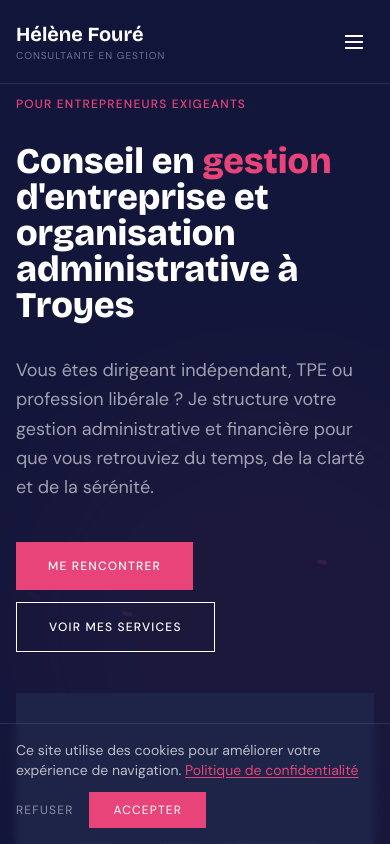
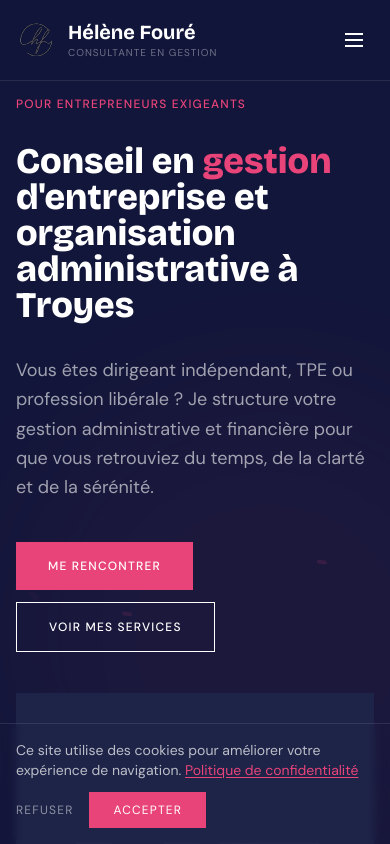
Before and after one commit to WeboPoulpe/HELENE, a Next.js app: page / in a window 390 px wide. Shown: the top 844 px of the page. Built offline with nearby package versions, Linux system fonts and the light colour scheme.

Commit message:
feat: booking URL, logo integration
Branche tous les CTAs de réservation sur Microsoft Bookings (nouvelle fenetre).
Intègre le logo SVG dans header, mobile nav et footer.
Refactore ContactIframe pour embarquer le calendrier Bookings.
Crée src/lib/constants.ts pour l'URL centralisée.

```diff
--- a/src/app/offre/page.tsx
+++ b/src/app/offre/page.tsx
@@ -1,5 +1,6 @@
 import type { Metadata } from 'next'
 import Link from 'next/link'
+import { BOOKING_URL } from '@/lib/constants'
 import { ServicesList } from '@/components/sections/ServicesList'
 import { HowIWorkSection } from '@/components/sections/HowIWorkSection'
 import { PricingSection } from '@/components/sections/PricingSection'
@@ -32,9 +33,9 @@ export default function OffrePage() {
                 sérénité.
               </p>
               <div className="mt-8">
-                <Link href="/contact">
+                <a href={BOOKING_URL} target="_blank" rel="noopener noreferrer">
                   <Button variant="primary">Planifiez un appel découverte</Button>
-                </Link>
+                </a>
               </div>
             </div>
             {/* Right: placeholder */}
@@ -62,9 +63,9 @@ export default function OffrePage() {
             concrètement.
           </p>
           <div className="mt-8 flex flex-col sm:flex-row gap-4 justify-center">
-            <Link href="/contact">
+            <a href={BOOKING_URL} target="_blank" rel="noopener noreferrer">
               <Button variant="primary">Réservez votre appel</Button>
-            </Link>
+            </a>
             <Link href="/qui-suis-je">
               <Button variant="ghost">En savoir plus sur moi</Button>
             </Link>
--- a/src/components/layout/Footer.tsx
+++ b/src/components/layout/Footer.tsx
@@ -17,11 +17,20 @@ export function Footer() {
       <div className="mx-auto max-w-6xl px-4 py-16 sm:px-6 lg:px-8">
         <div className="grid gap-10 lg:grid-cols-3 lg:gap-8">
           <div className="flex flex-col gap-4 lg:border-r lg:border-white/10 lg:pr-8">
-            <div>
-              <p className="font-display text-xl font-bold text-white">Hélène Fouré</p>
-              <p className="mt-1 text-[10px] uppercase tracking-widest text-white/40">
-                Consultante en gestion d&apos;entreprise
-              </p>
+            <div className="flex items-center gap-3">
+              <img
+                src="/logo.svg"
+                alt="Hélène Fouré"
+                width={44}
+                height={44}
+                className="h-11 w-11 object-contain"
+              />
+              <div>
+                <p className="font-display text-xl font-bold text-white leading-tight">Hélène Fouré</p>
+                <p className="mt-0.5 text-[10px] uppercase tracking-widest text-white/40">
+                  Consultante en gestion d&apos;entreprise
+                </p>
+              </div>
             </div>
             <p className="font-serif italic text-white/60 text-sm leading-relaxed">
               &ldquo;Je structure, tu respires.&rdquo;
--- a/src/components/layout/Header.tsx
+++ b/src/components/layout/Header.tsx
@@ -4,6 +4,7 @@ import { useState } from 'react'
 import Link from 'next/link'
 import { Button } from '@/components/ui/Button'
 import { MobileNav } from './MobileNav'
+import { BOOKING_URL } from '@/lib/constants'
 
 const navLinks = [
   { href: '/', label: 'Accueil' },
@@ -22,14 +23,23 @@ export function Header() {
         <div className="mx-auto flex max-w-6xl items-center justify-between px-4 py-5 sm:px-6 lg:px-8">
           <Link
             href="/"
-            className="flex flex-col focus-visible:outline-none focus-visible:ring-2 focus-visible:ring-rose focus-visible:ring-offset-2"
+            className="flex items-center gap-3 focus-visible:outline-none focus-visible:ring-2 focus-visible:ring-rose focus-visible:ring-offset-2"
           >
-            <span className="font-display text-xl font-bold text-white">
-              Hélène Fouré
-            </span>
-            <span className="text-[10px] uppercase tracking-widest text-white/40">
-              Consultante en gestion
-            </span>
+            <img
+              src="/logo.svg"
+              alt="Hélène Fouré"
+              width={40}
+              height={40}
+              className="h-10 w-10 object-contain"
+            />
+            <div className="flex flex-col">
+              <span className="font-display text-xl font-bold text-white leading-tight">
+                Hélène Fouré
+              </span>
+              <span className="text-[10px] uppercase tracking-widest text-white/40">
+                Consultante en gestion
+              </span>
+            </div>
           </Link>
 
           <nav
@@ -48,9 +58,9 @@ export function Header() {
           </nav>
 
           <div className="hidden lg:block">
-            <Link href="/contact">
+            <a href={BOOKING_URL} target="_blank" rel="noopener noreferrer">
               <Button variant="primary">Réserver un appel</Button>
-            </Link>
+            </a>
           </div>
 
           <button
--- a/src/components/layout/MobileNav.tsx
+++ b/src/components/layout/MobileNav.tsx
@@ -4,6 +4,7 @@ import { useEffect } from 'react'
 import Link from 'next/link'
 import { motion, AnimatePresence } from 'framer-motion'
 import { Button } from '@/components/ui/Button'
+import { BOOKING_URL } from '@/lib/constants'
 
 const navLinks = [
   { href: '/', label: 'Accueil', number: '01' },
@@ -99,6 +100,14 @@ export function MobileNav({ isOpen, onClose }: MobileNavProps) {
             <div className="relative flex h-full flex-col px-8 py-7">
               {/* Header */}
               <div className="flex items-center justify-between">
+                <div className="flex items-center gap-3">
+                  <img
+                    src="/logo.svg"
+                    alt="Hélène Fouré"
+                    width={36}
+                    height={36}
+                    className="h-9 w-9 object-contain"
+                  />
                   <div>
                     <span className="font-display text-base font-bold tracking-tight text-white">
                       Hélène Fouré
@@ -106,6 +115,7 @@ export function MobileNav({ isOpen, onClose }: MobileNavProps) {
                     <p className="mt-0.5 text-[10px] uppercase tracking-widest text-rose/80">
                       Consultante en gestion
                     </p>
+                  </div>
                 </div>
                 <motion.button
                   onClick={onClose}
@@ -163,11 +173,11 @@ export function MobileNav({ isOpen, onClose }: MobileNavProps) {
                 <p className="mb-5 font-serif text-sm italic text-white/35">
                   &ldquo;Je structure, tu respires.&rdquo;
                 </p>
-                <Link href="/contact" onClick={onClose}>
+                <a href={BOOKING_URL} target="_blank" rel="noopener noreferrer" onClick={onClose}>
                   <Button variant="primary" className="w-full">
                     Réserver un appel
                   </Button>
-                </Link>
+                </a>
               </motion.div>
             </div>
           </motion.div>
--- a/src/components/sections/ContactIframe.tsx
+++ b/src/components/sections/ContactIframe.tsx
@@ -1,44 +1,20 @@
-'use client'
-
-import { useEffect, useState } from 'react'
+import { BOOKING_URL } from '@/lib/constants'
 
 export function ContactIframe() {
-  const [formUrl, setFormUrl] = useState<string | null>(null)
-
-  useEffect(() => {
-    const url = process.env.NEXT_PUBLIC_CONTACT_FORM_URL
-    if (url) setFormUrl(url)
-  }, [])
-
-  if (!formUrl) {
-    return (
-      <div className="rounded-2xl bg-stone p-10 text-center">
-        <p className="font-serif text-xl italic text-ink">
-          Envoyez-moi un message
-        </p>
-        <p className="mt-4 text-base text-muted">
-          Pour me contacter, écrivez-moi directement à :
-        </p>
-        <a
-          href="mailto:contact@helene-foure.fr"
-          className="mt-3 inline-block text-lg font-medium text-terracotta hover:text-terracotta/80 transition-colors focus-visible:outline-none focus-visible:ring-2 focus-visible:ring-terracotta focus-visible:ring-offset-2 rounded-sm"
-        >
-          contact@helene-foure.fr
-        </a>
+  return (
+    <div>
+      <p className="mb-8 text-center font-serif text-xl italic text-navy">
+        Choisissez un créneau qui vous convient
+      </p>
+      <div className="overflow-hidden border border-navy/10">
+        <iframe
+          src={BOOKING_URL}
+          width="100%"
+          height="720"
+          title="Réserver un rendez-vous avec Hélène Fouré"
+          className="border-0"
+        />
       </div>
-    )
-  }
-
-  return (
-    <div className="overflow-hidden rounded-2xl">
-      <iframe
-        src={formUrl}
-        width="100%"
-        height="700"
-        frameBorder="0"
-        title="Formulaire de contact"
-        className="border-0"
-      />
     </div>
   )
 }
--- a/src/components/sections/CtaSection.tsx
+++ b/src/components/sections/CtaSection.tsx
@@ -1,8 +1,8 @@
 'use client'
 
 import { motion } from 'framer-motion'
-import Link from 'next/link'
 import { Button } from '@/components/ui/Button'
+import { BOOKING_URL } from '@/lib/constants'
 
 export function CtaSection() {
   return (
@@ -33,9 +33,9 @@ export function CtaSection() {
             Sans engagement.
           </p>
           <div className="mt-8">
-            <Link href="/contact">
+            <a href={BOOKING_URL} target="_blank" rel="noopener noreferrer">
               <Button variant="primary">Réservez votre appel découverte</Button>
-            </Link>
+            </a>
           </div>
         </motion.div>
       </div>
--- a/src/components/sections/HeroSection.tsx
+++ b/src/components/sections/HeroSection.tsx
@@ -3,6 +3,7 @@
 import { motion } from 'framer-motion'
 import Link from 'next/link'
 import { Button } from '@/components/ui/Button'
+import { BOOKING_URL } from '@/lib/constants'
 
 export function HeroSection() {
   return (
@@ -91,9 +92,9 @@ export function HeroSection() {
               transition={{ duration: 0.5, ease: 'easeOut', delay: 0.55 }}
               className="flex flex-col gap-3 sm:flex-row mt-2"
             >
-              <Link href="/contact">
+              <a href={BOOKING_URL} target="_blank" rel="noopener noreferrer">
                 <Button variant="primary">Me rencontrer</Button>
-              </Link>
+              </a>
               <Link href="/offre">
                 <Button variant="ghost">Voir mes services</Button>
               </Link>
--- /dev/null
+++ b/src/lib/constants.ts
@@ -0,0 +1,2 @@
+export const BOOKING_URL =
+  'https://bookings.cloud.microsoft/bookwithme/user/0a802cdd4f8741538902f6bdafc267b0%40helene-foure.fr/meetingtype/T5t2FWEZ-Ui25abnTyfFHQ2?anonymous&ismsaljsauthenabled'
```
Also changed, not shown: public/logo.svg (added), src/public/Logo fond transparent.svg (added). Lines whose indentation alone changed are shown as unchanged.
